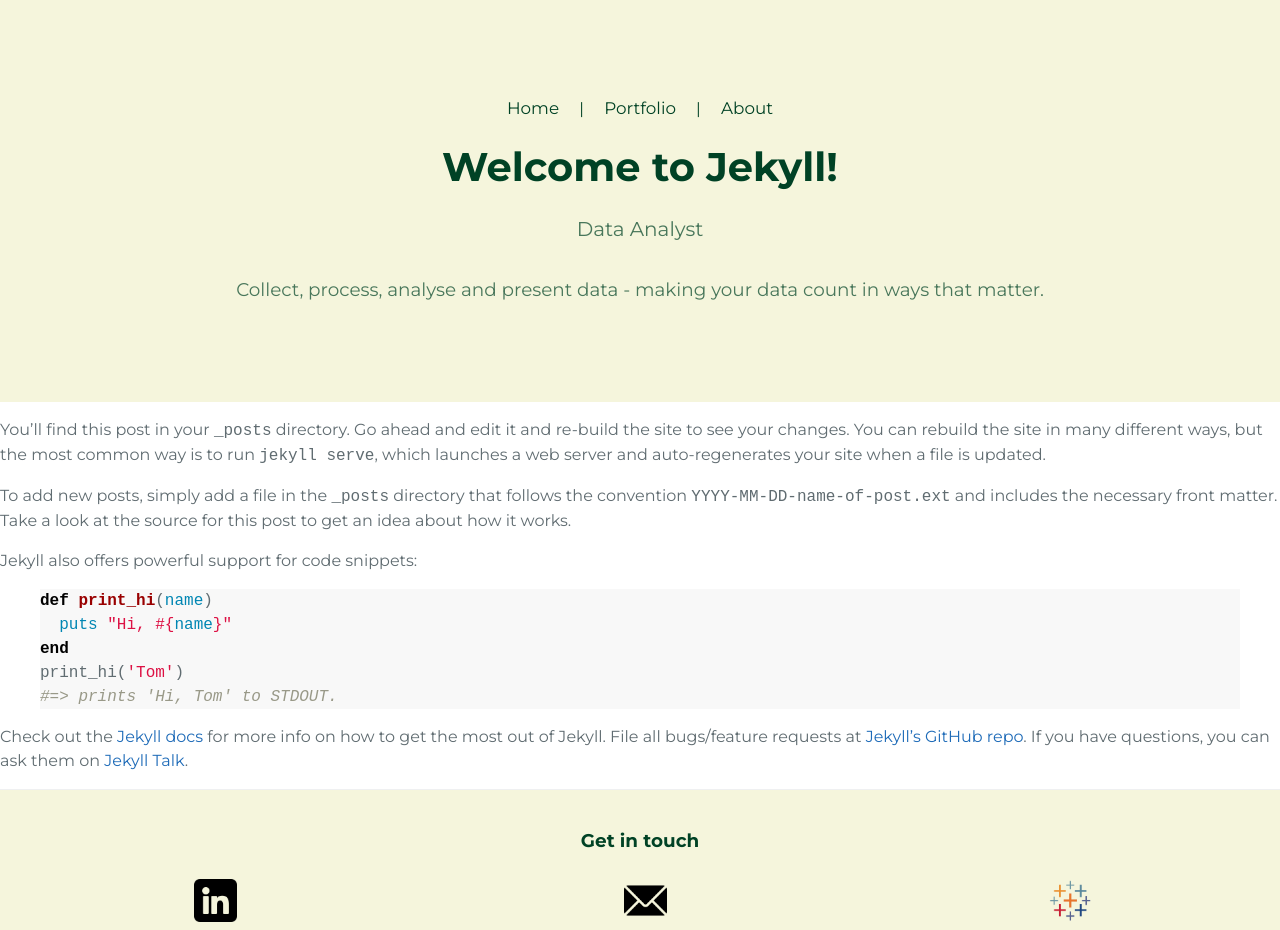
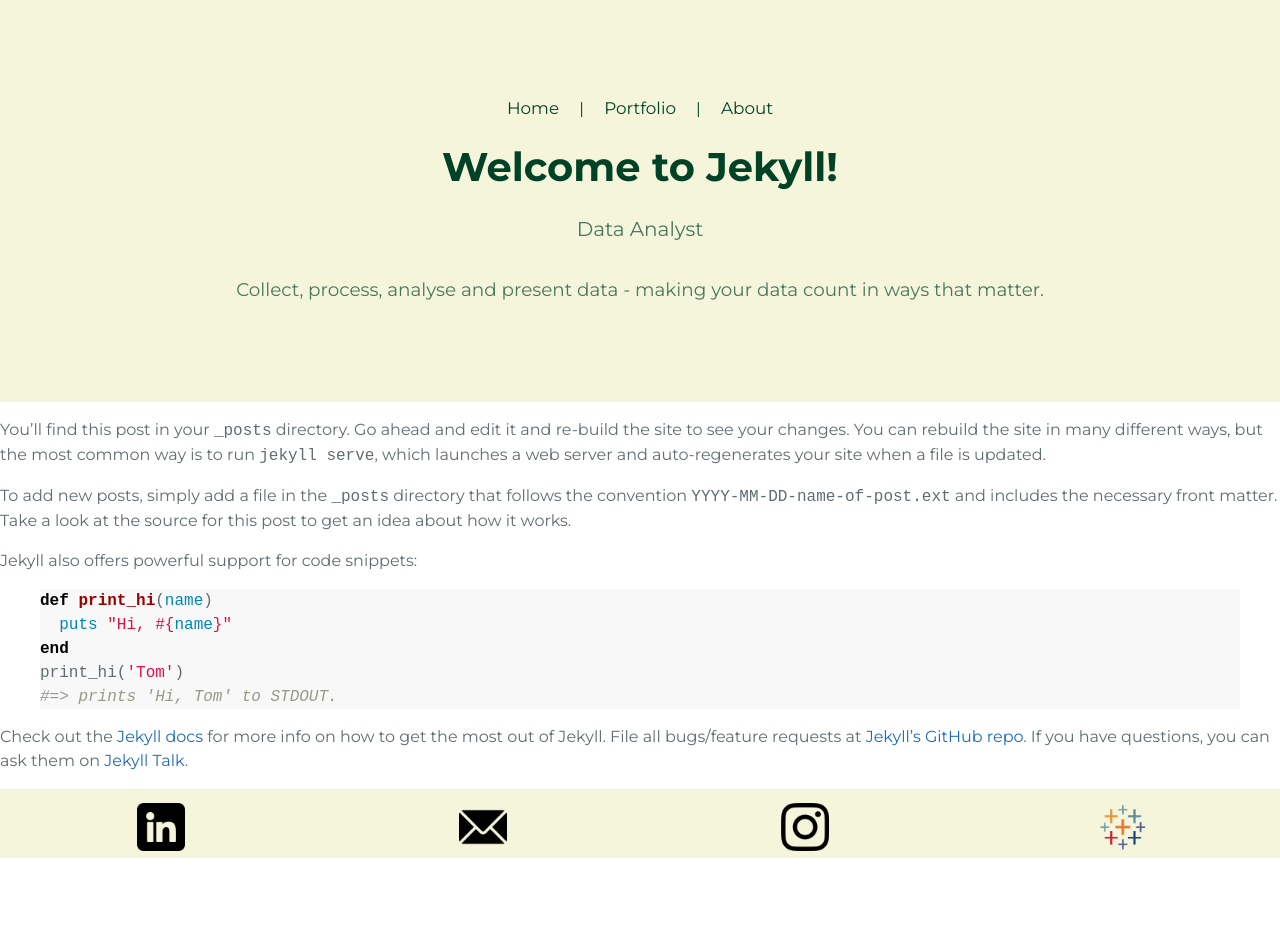
Before and after one commit to iris0512/portfolio, a Jekyll site: the page built from _posts/2024-03-20-welcome-to-jekyll.markdown, in a window 1280 px wide. Built offline with Jekyll 4.4.1, drawn with Linux system fonts in a browser that asks for light colours; after the commit the page ends 900 px from its top, so only the background shows below that.

Commit message:
updating site footer

```diff
--- a/_layouts/default.html
+++ b/_layouts/default.html
@@ -27,7 +27,6 @@
       {{ content }}
 
       <footer class="site-footer">
-        <h4>Get in touch</h4>
         <div class="contact">
         <div class="contact-table">
           <div>
@@ -35,8 +34,10 @@
               <img src="{{site.baseurl}}/assets/images/linkedin.png"  class="footer-icon"></a></div>
             <div class="contact-td"><a href="mailto:mrudula0512@gmail.com" target="_blank">
               <img src="{{site.baseurl}}/assets/images/email.png"  class="footer-icon"></a></div>
+            <div class="contact-td"><a href="https://www.instagram.com/siridoesartstuff?igsh=YzI3NnBic3A3ZTl4&utm_source=qr" target="_blank">
+                <img src="{{site.baseurl}}/assets/images/instagram.png"  class="footer-icon"></a></div>
             <div class="contact-td"><a href="https://public.tableau.com/app/profile/siri.mrudula" target="_blank">
-              <img src="{{site.baseurl}}/assets/images/tableau.png"  class="footer-icon"></a></div>
+                <img src="{{site.baseurl}}/assets/images/tableau.png"  class="footer-icon"></a></div>
             </div>
           </div>
         </div>
--- a/assets/css/style.css
+++ b/assets/css/style.css
@@ -334,7 +334,7 @@ a:hover { text-decoration: underline; }
 
 .icon-text{
   font-size: 105%;
-  text-align: justify;
+  text-align: center;
   padding: 1.5rem;
 }
 
@@ -348,7 +348,6 @@ a:hover { text-decoration: underline; }
 
 .about-text{
   font-size: 115%;
-  text-align: justify;
   padding-top: 2.5rem;
 }
 
@@ -376,8 +375,7 @@ a:hover { text-decoration: underline; }
 }
 
 #portfolio{
-  padding: 4rem;
-  padding-top: 6rem;
+  padding: 6rem;
 }
 
 .portfolio-head{
@@ -385,7 +383,7 @@ a:hover { text-decoration: underline; }
   font-size: 205%;
   font-weight: bold;
   text-align: center;
-  padding-top: 1.8rem;
+  padding-top: 4rem;
 }
 
 .table{
@@ -442,7 +440,7 @@ a:hover { text-decoration: underline; }
 }
 
 
-@media screen and (max-width: 800px){
+@media screen and (max-width: 780px){
   .container{
     float: left;
     display: inline-block;
@@ -451,7 +449,7 @@ a:hover { text-decoration: underline; }
 }
 
 .site-footer { border-top: solid 1px #eff0f1; text-align: center; color: #004225;
-  margin-left: auto; font-size: 115%; background-color: #F5F5DC; padding-top:1%;}
+  margin-left: auto; background-color: #F5F5DC; padding-top:1%; height: auto;}
 
 .contact-table{
   display: table;
@@ -462,5 +460,6 @@ a:hover { text-decoration: underline; }
 }
 
 .footer-icon{
-  width:10%;
+  width:15%;
+  max-width: auto;
 }
```
Also changed, not shown: assets/images/instagram.png (added), assets/images/kaggle.png (added).
